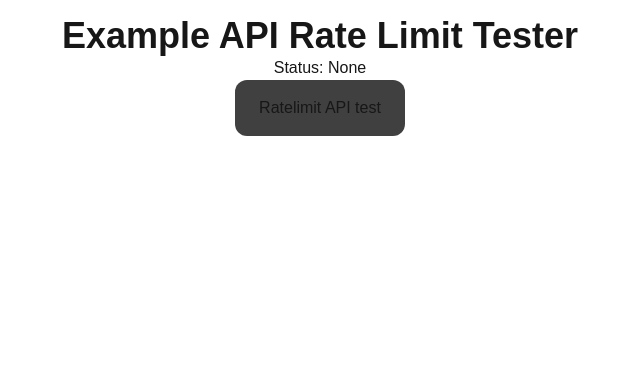
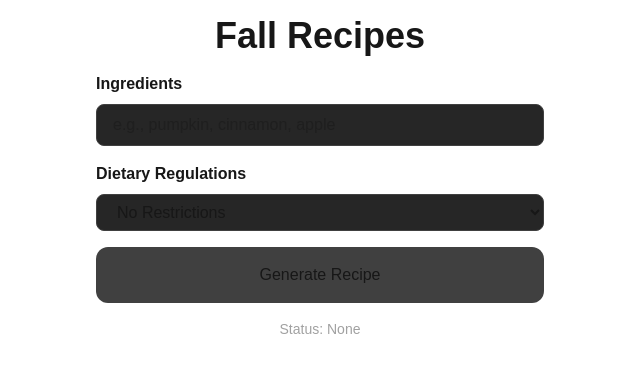
Before and after one commit to RafaeloxMC/fall-recipes, a Next.js app: page / in a window 1280 px wide. Shown: the top 372 px of the page, without its empty margins (320-960 px from the left). Built offline with nearby package versions, Linux system fonts and the light colour scheme.

Commit message:
Add groq implementation

```diff
--- a/app/api/request/route.ts
+++ b/app/api/request/route.ts
@@ -1,4 +1,6 @@
 import { NextRequest, NextResponse } from "next/server";
+import { REGULATIONS } from "@/app/util/types";
+import { getGroqChatCompletion } from "@/app/util/groq";
 
 const rateLimitMap = new Map<string, number>();
 
@@ -60,9 +62,45 @@ export async function POST(request: NextRequest) {
 	}
 
 	try {
+		const body = await request.json();
+
+		if (!body.ingredients || typeof body.ingredients !== "string") {
+			return NextResponse.json(
+				{
+					error: "Invalid request",
+					message: "ingredients is required and must be a string",
+				},
+				{ status: 400 }
+			);
+		}
+
+		const validRegulations = Object.values(REGULATIONS).filter(
+			(v) => typeof v === "number"
+		);
+		if (
+			body.regulations === undefined ||
+			!validRegulations.includes(body.regulations)
+		) {
+			return NextResponse.json(
+				{
+					error: "Invalid request",
+					message: `regulations is required and must be one of: ${validRegulations.join(
+						", "
+					)}`,
+				},
+				{ status: 400 }
+			);
+		}
+
+		const { ingredients, regulations } = body as {
+			ingredients: string;
+			regulations: REGULATIONS;
+		};
+		const result = await getGroqChatCompletion(ingredients, regulations);
+
 		return NextResponse.json({
 			success: true,
-			message: "response from ai api here",
+			message: result,
 		});
 	} catch (error) {
 		console.error("API error:", error);
--- a/app/page.tsx
+++ b/app/page.tsx
@@ -1,26 +1,131 @@
 "use client";
 
 import { useState } from "react";
+import { REGULATIONS } from "./util/types";
 
 export default function Home() {
 	const [status, setStatus] = useState("");
+	const [ingredients, setIngredients] = useState("");
+	const [regulations, setRegulations] = useState<REGULATIONS>(
+		REGULATIONS.NO_REGULATIONS
+	);
+	const [recipe, setRecipe] = useState<string | null>(null);
+	const [error, setError] = useState<string | null>(null);
+
+	const handleGenerateRecipe = async () => {
+		setRecipe(null);
+		setError(null);
+		setStatus("Loading...");
+
+		try {
+			const res = await fetch("/api/request", {
+				method: "POST",
+				headers: {
+					"Content-Type": "application/json",
+				},
+				body: JSON.stringify({
+					ingredients,
+					regulations,
+				}),
+			});
+
+			const data = await res.json();
+
+			if (!res.ok) {
+				setError(data.message || data.error || "An error occurred");
+				setStatus("Error");
+				return;
+			}
+
+			if (data.success && data.message?.choices?.[0]?.message?.content) {
+				const recipeContent = data.message.choices[0].message.content;
+				setRecipe(recipeContent);
+				setStatus("Success");
+			} else {
+				setError("Invalid response format");
+				setStatus("Error");
+			}
+		} catch (err) {
+			console.error("Request failed:", err);
+			setError("Failed to generate recipe");
+			setStatus("Error");
+		}
+	};
 
 	return (
-		<div className="p-4 flex flex-col justify-center items-center">
-			<h1 className="text-4xl font-extrabold">
-				Example API Rate Limit Tester
-			</h1>
+		<div className="p-4 flex flex-col justify-center items-center gap-4">
+			<h1 className="text-4xl font-extrabold">Fall Recipes</h1>
 
-			<p>Status: {status || "None"}</p>
-			<button
-				onClick={async () => {
-					const res = await fetch("/api/request", { method: "POST" });
-					setStatus(JSON.stringify(await res.json()));
-				}}
-				className="px-6 py-4 bg-neutral-700 rounded-xl"
-			>
-				Ratelimit API test
-			</button>
+			<div className="w-full max-w-md flex flex-col gap-4">
+				<div className="flex flex-col gap-2">
+					<label htmlFor="ingredients" className="font-semibold">
+						Ingredients
+					</label>
+					<input
+						id="ingredients"
+						type="text"
+						value={ingredients}
+						onChange={(e) => setIngredients(e.target.value)}
+						placeholder="e.g., pumpkin, cinnamon, apple"
+						className="px-4 py-2 bg-neutral-800 rounded-lg border border-neutral-700"
+					/>
+				</div>
+
+				<div className="flex flex-col gap-2">
+					<label htmlFor="regulations" className="font-semibold">
+						Dietary Regulations
+					</label>
+					<select
+						id="regulations"
+						value={regulations}
+						onChange={(e) =>
+							setRegulations(
+								Number(e.target.value) as REGULATIONS
+							)
+						}
+						className="px-4 py-2 bg-neutral-800 rounded-lg border border-neutral-700"
+					>
+						<option value={REGULATIONS.NO_REGULATIONS}>
+							No Restrictions
+						</option>
+						<option value={REGULATIONS.VEGAN}>Vegan</option>
+						<option value={REGULATIONS.VEGETARIAN}>
+							Vegetarian
+						</option>
+					</select>
+				</div>
+
+				<button
+					onClick={handleGenerateRecipe}
+					className="px-6 py-4 bg-neutral-700 rounded-xl hover:bg-neutral-600 transition-colors"
+				>
+					Generate Recipe
+				</button>
+			</div>
+
+			<p className="text-sm text-neutral-400">
+				Status: {status || "None"}
+			</p>
+
+			{error && (
+				<div className="w-full max-w-2xl p-4 bg-red-900/20 border border-red-700 rounded-lg">
+					<p className="text-red-400">{error}</p>
+				</div>
+			)}
+
+			{recipe && (
+				<div className="w-full max-w-2xl">
+					<RecipeDisplay content={recipe} />
+				</div>
+			)}
 		</div>
 	);
 }
+
+function RecipeDisplay({ content }: { content: string }) {
+	return (
+		<div className="bg-neutral-800 border border-neutral-700 rounded-lg p-6">
+			<div className="prose prose-invert max-w-none">{content}</div>
+		</div>
+	);
+}
--- /dev/null
+++ b/app/util/types.ts
@@ -0,0 +1,5 @@
+export enum REGULATIONS {
+	VEGAN,
+	VEGETARIAN,
+	NO_REGULATIONS,
+}
```
Also changed, not shown: app/util/groq.ts (added, +33 -0 lines).
